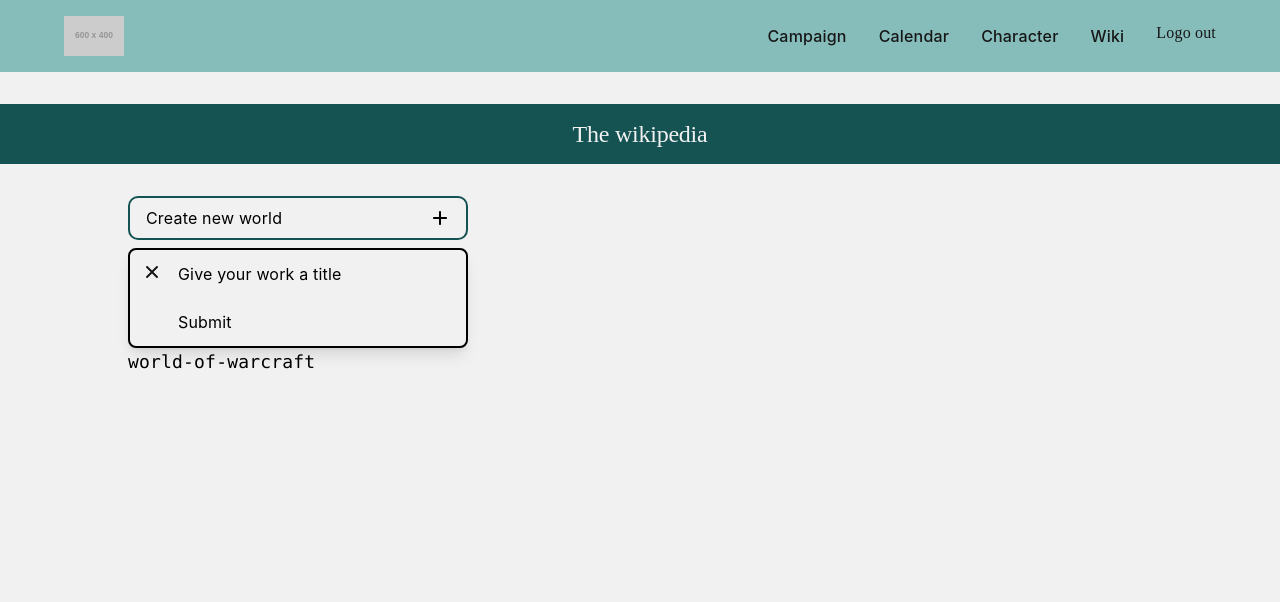
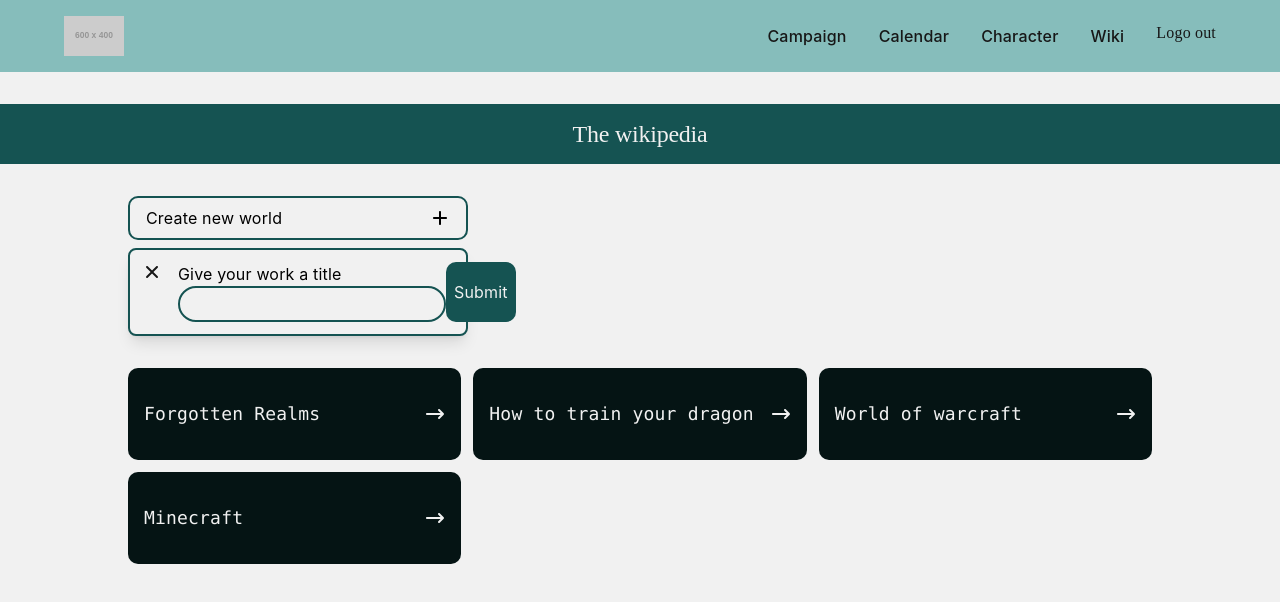
Before and after one commit to juleskj/dnd-react-flask, a React (Vite) app: page /wiki in a window 1280 px wide. Both pictures are taken after a click on the button "Create new world". Shown: the top 602 px of the page. Built offline with nearby package versions, Linux system fonts and the light colour scheme.

Commit message:
added dummy worlds, plus able to create new worlds

```diff
--- a/src/components/AddButton.tsx
+++ b/src/components/AddButton.tsx
@@ -21,7 +21,7 @@ function AddButton({
 
   return (
     <button
-      className={`border-2 ${colors[color]} cursor-pointer flex items-center justify-between py-2 px-4   rounded-[10px] w-full md:max-w-full lg:max-w-85`}
+      className={`active:scale-[0.98] hover:scale-[1.02] duration-100 ease-in  border-2 ${colors[color]} cursor-pointer flex items-center justify-between py-2 px-4   rounded-[10px] w-full md:max-w-full lg:max-w-85`}
       {...props}
     >
       {btnText}
--- a/src/components/AddWikiBtn.tsx
+++ b/src/components/AddWikiBtn.tsx
@@ -1,4 +1,4 @@
-import { RefObject, useState, useRef, useEffect } from "react";
+import { useState, useRef, useEffect } from "react";
 
 import AddButton from "./AddButton";
 import { Link } from "react-router";
@@ -7,12 +7,12 @@ function AddWikiBtn({
   btnText,
   icon = "add",
   color = "teal",
-  refrence,
+  onAdd,
 }: {
   btnText: string;
   icon?: "add" | "copy" | "downArror";
   color?: "purple" | "teal";
-  refrence: RefObject<HTMLElement | null>;
+  onAdd: (title: string) => void;
 }) {
   const colors = {
     purple: "border-accent-300",
@@ -53,22 +53,9 @@ function AddWikiBtn({
     e.preventDefault();
 
     const trimmedTitle = title.trim();
+    if (!trimmedTitle) return;
 
-    if (!trimmedTitle || !refrence.current) return;
-
-    const link = document.createElement("a");
-    link.href = `/Wiki/${trimmedTitle.toLowerCase().replace(/\s+/g, "-")}`;
-
-    const article = document.createElement("article");
-    const heading = document.createElement("h3");
-
-    heading.textContent = trimmedTitle;
-
-    article.appendChild(heading);
-    link.appendChild(article);
-
-    refrence.current.appendChild(link);
-
+    onAdd(trimmedTitle);
     setTitle("");
     setIsOpen(false);
   }
@@ -83,7 +70,7 @@ function AddWikiBtn({
       ></AddButton>
 
       {isOpen && (
-        <div className="mt-2 flex flex-row items-start gap-4 mr-2 z-50  w-full md:max-w-full lg:max-w-85 rounded-lg border-2 bg-light-100 p-3 shadow-lg">
+        <div className="mt-2 flex flex-row items-start gap-4 mr-2 z-50  w-full md:max-w-full lg:max-w-85 rounded-lg border-2 border-main-300 bg-light-100 p-3 shadow-lg">
           <button
             className=" cursor-pointer"
             type="button"
@@ -103,16 +90,24 @@ function AddWikiBtn({
             </svg>
           </button>
 
-          <form onSubmit={handleSubmit}>
+          <form className="flex" onSubmit={handleSubmit}>
+            <div>
               <label htmlFor="wiki-title">Give your work a title</label>
               <input
+                className="border-2 border-main-300 rounded-full py-1 px-2"
                 id="wiki-title"
                 value={title}
                 onChange={(e) => setTitle(e.target.value)}
                 required
               />
+            </div>
 
-            <button type="submit">Submit</button>
+            <button
+              className="text-light-100 bg-main-300  p-2 rounded-[10px] w-fit cursor-pointer"
+              type="submit"
+            >
+              Submit
+            </button>
           </form>
         </div>
       )}
--- /dev/null
+++ b/src/components/WikiWorld.tsx
@@ -0,0 +1,36 @@
+import { Link } from "react-router";
+
+function WikiWorld({
+  worldTitle,
+  slug,
+  id,
+}: {
+  worldTitle: string;
+  slug: string;
+  id?: string;
+}) {
+  return (
+    <Link
+      key={id}
+      to={`/Wiki/${slug}`}
+      className="active:scale-[0.98] hover:scale-[1.02] duration-100 ease-in"
+    >
+      <article className="flex flex-row items-center justify-between  py-8 px-4 rounded-[10px] text-light-100 bg-main-400 w-full md:max-w-full lg:max-w-85">
+        <h3 className="first-letter:capitalize">{worldTitle}</h3>
+        <svg
+          xmlns="http://www.w3.org/2000/svg"
+          viewBox="0 0 640 640"
+          className="w-5 h-5"
+          aria-hidden="true"
+        >
+          <path
+            fill="currentColor"
+            d="M598.6 342.6C611.1 330.1 611.1 309.8 598.6 297.3L470.6 169.3C458.1 156.8 437.8 156.8 425.3 169.3C412.8 181.8 412.8 202.1 425.3 214.6L498.7 288L64 288C46.3 288 32 302.3 32 320C32 337.7 46.3 352 64 352L498.7 352L425.3 425.4C412.8 437.9 412.8 458.2 425.3 470.7C437.8 483.2 458.1 483.2 470.6 470.7L598.6 342.7z"
+          />
+        </svg>
+      </article>
+    </Link>
+  );
+}
+
+export default WikiWorld;
--- a/src/layouts/MainLayout.tsx
+++ b/src/layouts/MainLayout.tsx
@@ -16,7 +16,9 @@ function MainLayout({
 
   return (
     <div className="my-8">
-      <h2 className={` ${colors[color]} w-full text-center text-light-100 p-4`}>
+      <h2
+        className={` ${colors[color]} w-full text-center text-light-100 p-4 first-letter:capitalize`}
+      >
         {headerTitle}
       </h2>
       <section className="my-4 mx-4 lg:mx-32 lg:my-8">{children}</section>
--- a/src/pages/wikipedia/SingleWiki.tsx
+++ b/src/pages/wikipedia/SingleWiki.tsx
@@ -1,11 +1,15 @@
 import MainLayout from "../../layouts/MainLayout";
 import { useParams } from "react-router";
 
+function fromSlug(slug: string) {
+  return slug.replace(/-/g, " ");
+}
 function Wiki() {
   const { slug } = useParams<{ slug: string }>();
+
   return (
-    <MainLayout headerTitle="The wikipedia" color="teal">
-      <p>{slug}</p>
+    <MainLayout headerTitle={fromSlug(slug ?? "")} color="teal">
+      <p>{fromSlug(slug ?? "")}</p>
     </MainLayout>
   );
 }
--- a/src/pages/wikipedia/Wiki.tsx
+++ b/src/pages/wikipedia/Wiki.tsx
@@ -1,23 +1,63 @@
 import MainLayout from "../../layouts/MainLayout";
-import { useRef } from "react";
+import { useState } from "react";
 
-import { Link } from "react-router";
 import AddWikiBtn from "../../components/AddWikiBtn";
+import WikiWorld from "../../components/WikiWorld";
+
+type World = { id: string; worldTitle: string; slug: string };
 
 function Wiki() {
-  const wikiContainer = useRef<HTMLElement>(null);
+  const DRAFT_WORLDS: World[] = [
+    {
+      id: "1",
+      worldTitle: "Forgotten Realms",
+      slug: toSlug("Forgotten Realms"),
+    },
+    {
+      id: "2",
+      worldTitle: "How to train your dragon",
+      slug: toSlug("How to train your dragon"),
+    },
+    {
+      id: "3",
+      worldTitle: "world of warcraft",
+      slug: toSlug("world of warcraft"),
+    },
+    { id: "4", worldTitle: "Minecraft", slug: toSlug("Minecraft") },
+  ];
+
+  const [worlds, setWorlds] = useState<World[]>(DRAFT_WORLDS);
+
+  function toSlug(title: string) {
+    return title.toLowerCase().replace(/\s+/g, "-");
+  }
+
+  function addWorld(title: string) {
+    const newWorld: World = {
+      id: crypto.randomUUID(),
+      worldTitle: title,
+      slug: title.toLowerCase().replace(/\s+/g, "-"),
+    };
+    // later save to local storage
+    setWorlds((prev) => [...prev, newWorld]);
+  }
 
   return (
     <MainLayout headerTitle="The wikipedia" color="teal">
-      <AddWikiBtn btnText="Create new world" refrence={wikiContainer} />
-
-      <article id="wiki-worlds" ref={wikiContainer}>
-        <Link to="/Wiki/world-of-warcraft">
-          <article>
-            <h3>world-of-warcraft</h3>
-          </article>
-        </Link>
-      </article>
+      <AddWikiBtn btnText="Create new world" onAdd={addWorld} />
+      <section
+        id="wiki-worlds"
+        className="lg:grid lg:grid-rows-auto lg:grid-cols-3 flex flex-col gap-3 py-8"
+      >
+        {worlds.map((world) => (
+          <WikiWorld
+            key={world.id}
+            id={world.id}
+            worldTitle={world.worldTitle}
+            slug={world.slug}
+          />
+        ))}
+      </section>
     </MainLayout>
   );
 }
```
Also changed, not shown: src/assets/arrow-right-long-solid-full.svg (added). Lines whose indentation alone changed are shown as unchanged.
